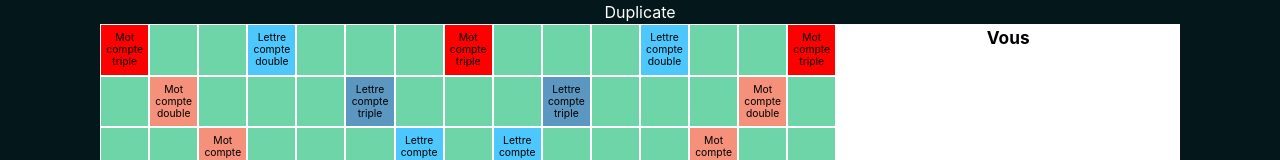
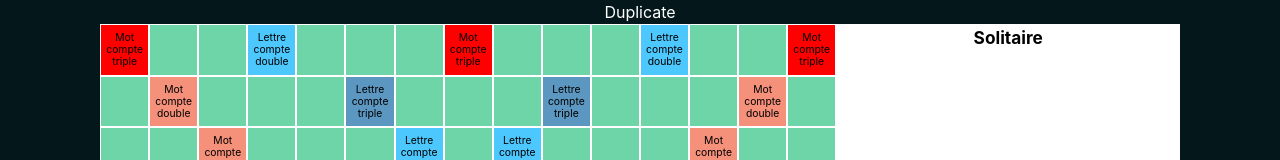
Before and after one commit to papa-cool/duplicate, a React (Create React App) app: page / in a window 1280 px wide. Shown: the top 160 px of the page. Built offline with nearby package versions, Linux system fonts and the light colour scheme.

Commit message:
feat(game): add multiplayer route
Add react router lib and create a multiplayer route in addition of the default
monoplayer route.
Prepare game container to handle firebase sync.
Fix player container to handle empty players.

```diff
--- a/package.json
+++ b/package.json
@@ -10,6 +10,7 @@
     "firebase": "^9.14.0",
     "react": "^18.2.0",
     "react-dom": "^18.2.0",
+    "react-router-dom": "^6.4.3",
     "react-scripts": "^2.1.3"
   },
   "scripts": {
--- a/src/App.js
+++ b/src/App.js
@@ -1,5 +1,6 @@
 import React from 'react';
 import './App.css';
+import { BrowserRouter as Router, Routes, Route } from 'react-router-dom';
 import GameContainer from './components/gameContainer.jsx';
 // Import the functions you need from the SDKs you need
 import { initializeApp } from "firebase/app";
@@ -28,14 +29,19 @@ getAnalytics(app);
 
 function App() {
   return (
+    <Router>
       <div className="App">
         <header className="App-header">
           <p>
             Duplicate
           </p>
         </header>
-      <GameContainer />
+        <Routes>
+          <Route path="/" element={<GameContainer multiplayer={false} />} />
+          <Route path='/game/:id/:name' element={<GameContainer multiplayer={true} />} />
+        </Routes>
       </div>
+    </Router>
   );
 }
 
--- a/src/components/gameContainer.jsx
+++ b/src/components/gameContainer.jsx
@@ -7,18 +7,36 @@ import letterScore from '../services/letterScore.js';
 import roundScore from '../services/roundScore.js';
 import BOARD from '../data/board.js';
 import { FRENCH_POINTS } from '../data/lettersDistribution.js';
+import { useParams } from 'react-router-dom';
 
+function withRouter(GameContainer) {
+  return (props) => {
+    const params = useParams();
+    return <GameContainer {...props} gameId={params.id} name={params.name} />
+  }
+}
 class GameContainer extends React.Component {
+  // props:
+  // multiplayer
+  // gameId
+  // name
   constructor(props){
     super(props)
     this.state = {
       score: 0,
-      main_player: 'Vous',
-      players: { Vous: [] }
+      name: '',
+      players: {},
     }
     this.player = React.createRef()
     this.easel = React.createRef()
     this.round = React.createRef()
+  }
+
+  componentDidMount() {
+    if (!this.props.multiplayer) {
+      this.setState({ name: 'Solitaire', players: { Solitaire: [] } })
+      return
+    }
   }
 
   roundScore = (currentLetters, savedLetters) => {
@@ -29,7 +47,7 @@ class GameContainer extends React.Component {
 
   pushScore(score) {
     let players = {...this.state.players}
-    let scores = players[this.state.main_player]
+    let scores = players[this.state.name]
     let last_score = scores[scores.length - 1] || 0
 
     scores.push(score + last_score)
@@ -69,4 +87,4 @@ class GameContainer extends React.Component {
   }
 }
 
-export default GameContainer;
+export default withRouter(GameContainer);
--- a/src/components/playerContainer.jsx
+++ b/src/components/playerContainer.jsx
@@ -4,7 +4,9 @@ import styles from './playerContainer.module.css';
 class PlayerContainer extends React.Component {
 
   tableFromPlayers() {
-    let scores = Object.entries(this.props.players).map(([name, scores]) => [...scores, ...Array(10)])
+    if (Object.entries(this.props.players).length === 0) { return [] }
+
+    let scores = Object.entries(this.props.players).map(([name, scores]) => [...scores || [], ...Array(10)])
 
     return scores[0].map((_, column) => scores.map(row => row[column]))
   }
```
Also changed, not shown: 1 other file (tests, documents, lock files or other folders). Lines whose indentation alone changed are shown as unchanged.
